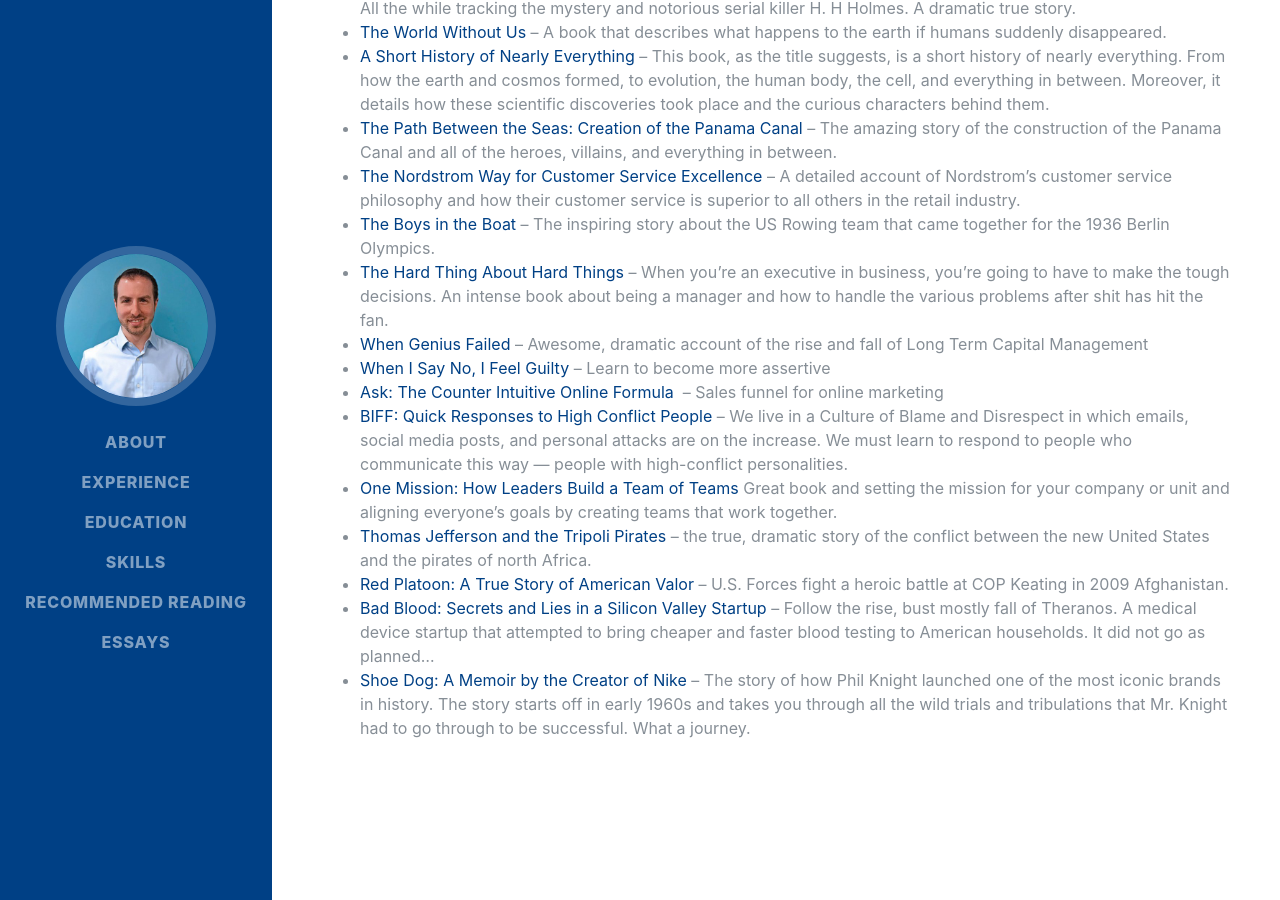
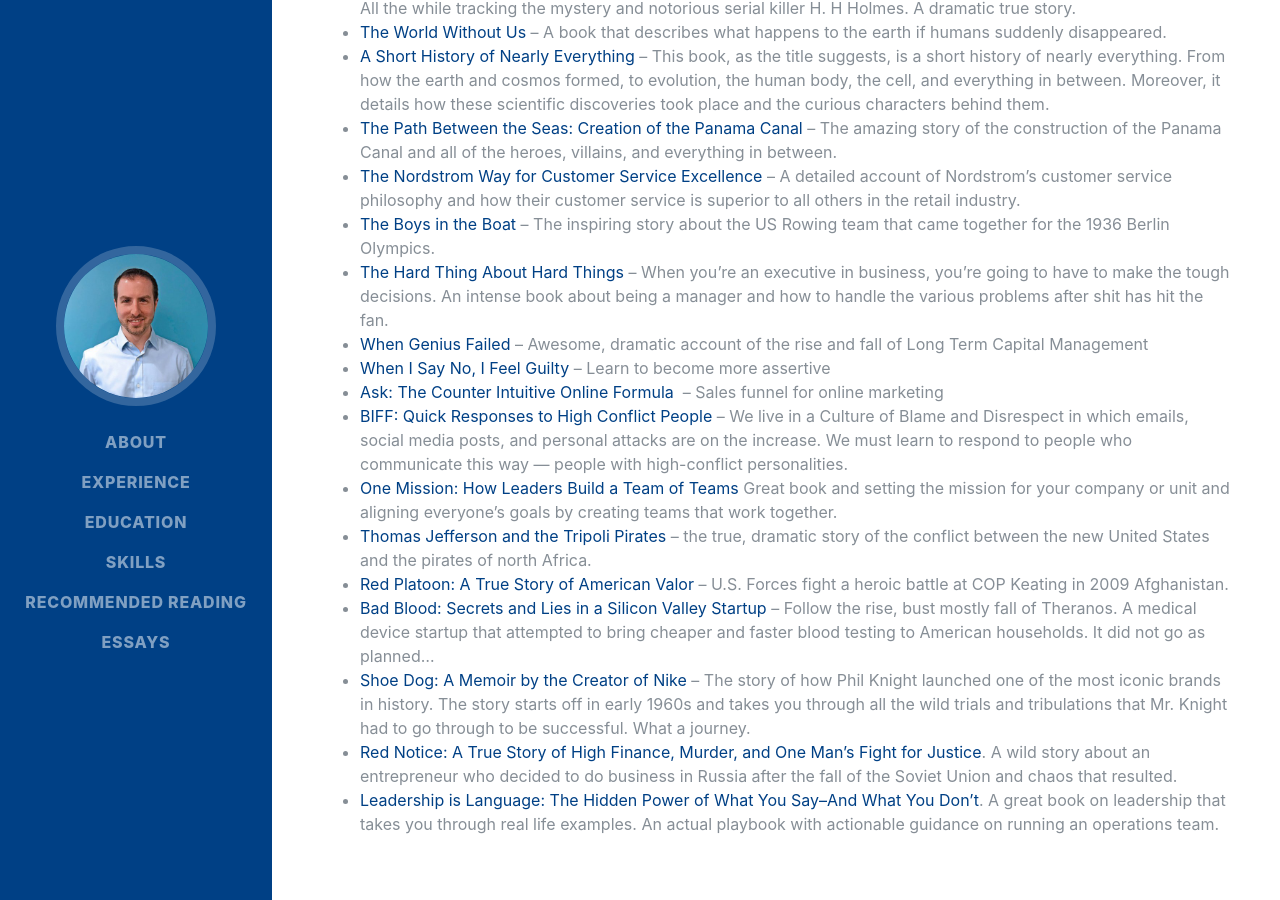
Before and after one commit to apexdodge/apexdodge.github.io, a Jekyll site: the page built from recommended-reading.md, in a window 1280 px wide and 900 px high, scrolled down 1487 px. Built offline with Jekyll 4.4.1, drawn with Linux system fonts in a browser that asks for light colours; some web fonts are replaced.

Commit message:
Update recommended-reading.md

```diff
--- a/recommended-reading.md
+++ b/recommended-reading.md
@@ -54,3 +54,5 @@ bluth_page_subtitle:
   * [Red Platoon: A True Story of American Valor](http://amzn.to/1Sdf2Ke) &#8211; U.S. Forces fight a heroic battle at COP Keating in 2009 Afghanistan.
   * [Bad Blood: Secrets and Lies in a Silicon Valley Startup](https://www.amazon.com/Bad-Blood-Secrets-Silicon-Startup-ebook/dp/B07C8D75NZ) &#8211; Follow the rise, bust mostly fall of Theranos. A medical device startup that attempted to bring cheaper and faster blood testing to American households. It did not go as planned&#8230;
   * [Shoe Dog: A Memoir by the Creator of Nike](https://amzn.to/2EDLsBj) &#8211; The story of how Phil Knight launched one of the most iconic brands in history. The story starts off in early 1960s and takes you through all the wild trials and tribulations that Mr. Knight had to go through to be successful. What a journey.
+  * [Red Notice: A True Story of High Finance, Murder, and One Man's Fight for Justice](https://www.amazon.com/Red-Notice-Finance-Murder-Justice/dp/1476755744). A wild story about an entrepreneur who decided to do business in Russia after the fall of the Soviet Union and chaos that resulted.
+  * [Leadership is Language: The Hidden Power of What You Say--And What You Don't](https://www.amazon.com/Leadership-Language-Hidden-Power-Say-ebook/dp/B07L2KL5XV/ref=tmm_kin_swatch_0?_encoding=UTF8&qid=1626655079&sr=1-1).  A great book on leadership that takes you through real life examples. An actual playbook with actionable guidance on running an operations team.
```
